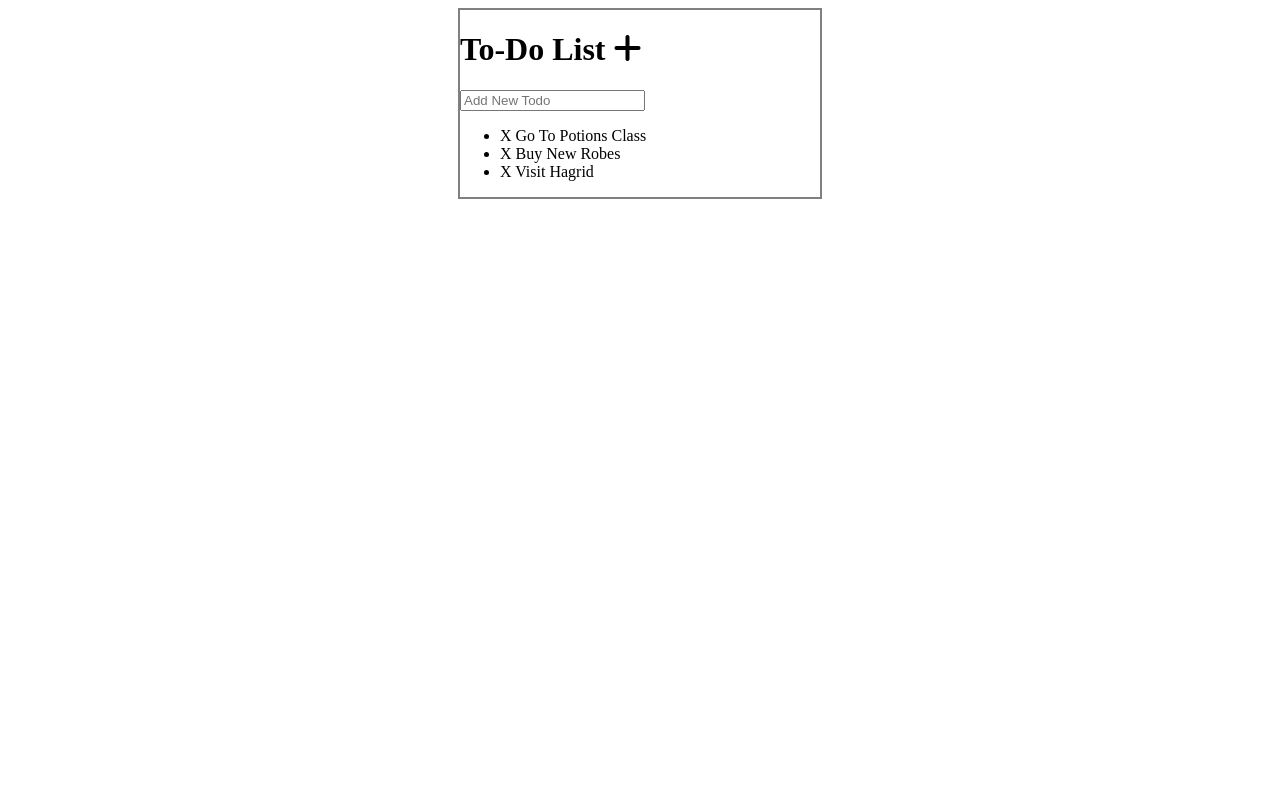
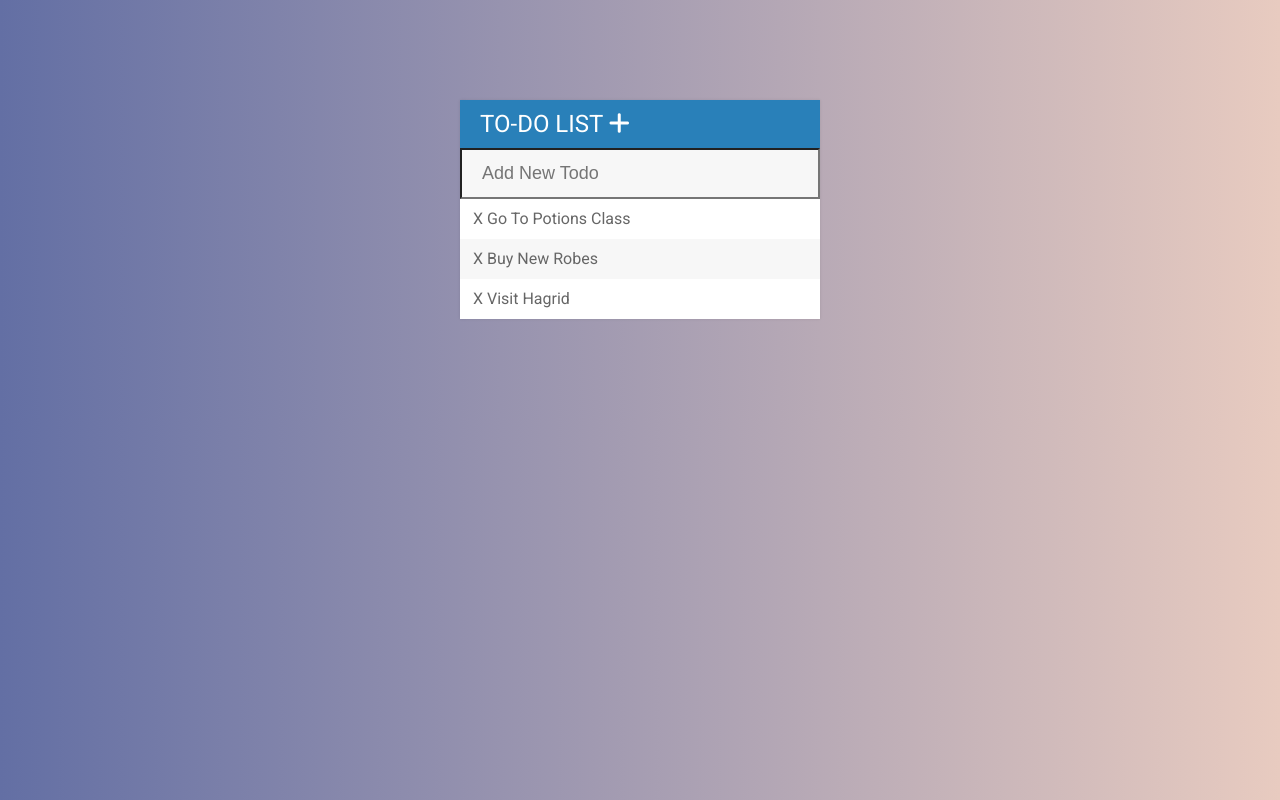
Before and after one commit to kvnloughead/todo-list, a plain HTML site: page index.html in a window 1280 px wide. Drawn offline with Linux system fonts and the light colour scheme.

Commit message:
Various styling improvements.

```diff
--- a/assets/css/todos.css
+++ b/assets/css/todos.css
@@ -1,7 +1,60 @@
+body {
+    font-family: Roboto, sans-serif;
+    background: #F0F2F0;  /* fallback for old browsers */
+    background: #E8CBC0;  /* fallback for old browsers */
+    background: -webkit-linear-gradient(to right, #636FA4, #E8CBC0);  /* Chrome 10-25, Safari 5.1-6 */
+    background: linear-gradient(to right, #636FA4, #E8CBC0); /* W3C, IE 10+/ Edge, Firefox 16+, Chrome 26+, Opera 12+, Safari 7+ */
+}
+
+h1 {
+    background-color: #2980b9;
+    color: white;
+    margin: 0;
+    padding: 10px 20px;
+    text-transform: uppercase;
+    font-size: 24px;
+    font-weight: normal;
+}
+
+ul {
+    list-style: none;
+    margin: 0;
+    padding: 0;
+}
+
+li {
+    background-color: white;
+    color: #666;
+    line-height: 40px;
+    height: 40px;
+    padding: 0 0 0 13px;
+}
+
+li:nth-child(2n) {
+    background-color: #f7f7f7;
+}
+
+input {
+    font-size: 18px;
+    background-color: #f7f7f7;
+    width: 100%;
+    padding: 13px 13px 13px 20px;
+    box-sizing: border-box;
+    color: #2980b9;
+    outline: none;
+}
+
+input:focus {
+    border: 3px solid #2980b9;
+    background-color: white;
+
+}
+
 #container {
     width: 360px;
-    margin: 0 auto;
-    border: 2px solid gray;
+    margin: 100px auto;
+    background-color: #f7f7f7;
+    box-shadow: 0 0 3px rgba(0, 0, 0, 0.1)
 }
 
 .done {
--- a/index.html
+++ b/index.html
@@ -7,6 +7,7 @@
     <title>Todo List</title>
     <script src="https://kit.fontawesome.com/403e626d8b.js" crossorigin="anonymous"></script>
     <script type="text/javascript" src="assets/js/lib/jquery-3.4.1.min.js"></script>
+    <link href="https://fonts.googleapis.com/css?family=Roboto:400,500,700&display=swap" rel="stylesheet">
     <link rel="stylesheet" href="assets/css/todos.css">
 </head>
 <body>
```
Also changed, not shown: 2 other files.
